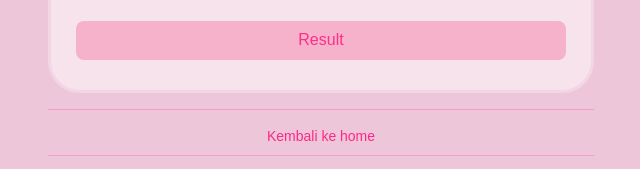
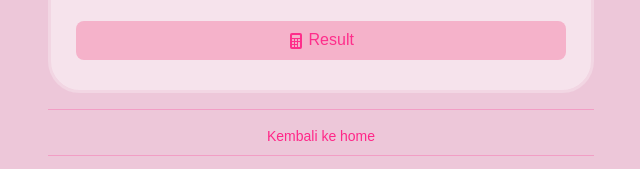
Before and after one commit to jeevaxv/jeyacalc, a website: page losestreak.html in a window 1280 px wide. Shown: the part 396-565 px from the top of the page, 319-959 px from the left. Drawn offline with nearby package versions, Linux system fonts and the light colour scheme.

Commit message:
Update losestreak.html

```diff
--- a/losestreak.html
+++ b/losestreak.html
@@ -98,7 +98,19 @@
                 type="button"
                 id="hasil"
                 class="cta cta-primary d-block w-100 mt-4"
-                >Result</a
+                ><svg
+                  xmlns="http://www.w3.org/2000/svg"
+                  width="16"
+                  height="16"
+                  fill="currentColor"
+                  class="bi bi-calculator-fill"
+                  viewBox="0 0 16 16"
+                >
+                  <path
+                    d="M2 2a2 2 0 0 1 2-2h8a2 2 0 0 1 2 2v12a2 2 0 0 1-2 2H4a2 2 0 0 1-2-2zm2 .5v2a.5.5 0 0 0 .5.5h7a.5.5 0 0 0 .5-.5v-2a.5.5 0 0 0-.5-.5h-7a.5.5 0 0 0-.5.5m0 4v1a.5.5 0 0 0 .5.5h1a.5.5 0 0 0 .5-.5v-1a.5.5 0 0 0-.5-.5h-1a.5.5 0 0 0-.5.5M4.5 9a.5.5 0 0 0-.5.5v1a.5.5 0 0 0 .5.5h1a.5.5 0 0 0 .5-.5v-1a.5.5 0 0 0-.5-.5zM4 12.5v1a.5.5 0 0 0 .5.5h1a.5.5 0 0 0 .5-.5v-1a.5.5 0 0 0-.5-.5h-1a.5.5 0 0 0-.5.5M7.5 6a.5.5 0 0 0-.5.5v1a.5.5 0 0 0 .5.5h1a.5.5 0 0 0 .5-.5v-1a.5.5 0 0 0-.5-.5zM7 9.5v1a.5.5 0 0 0 .5.5h1a.5.5 0 0 0 .5-.5v-1a.5.5 0 0 0-.5-.5h-1a.5.5 0 0 0-.5.5m.5 2.5a.5.5 0 0 0-.5.5v1a.5.5 0 0 0 .5.5h1a.5.5 0 0 0 .5-.5v-1a.5.5 0 0 0-.5-.5zM10 6.5v1a.5.5 0 0 0 .5.5h1a.5.5 0 0 0 .5-.5v-1a.5.5 0 0 0-.5-.5h-1a.5.5 0 0 0-.5.5m.5 2.5a.5.5 0 0 0-.5.5v4a.5.5 0 0 0 .5.5h1a.5.5 0 0 0 .5-.5v-4a.5.5 0 0 0-.5-.5z"
+                  />
+                </svg>
+                Result</a
               >
               <!-- <button
                 class="btn btn-primary d-block w-100 mt-4"
```
